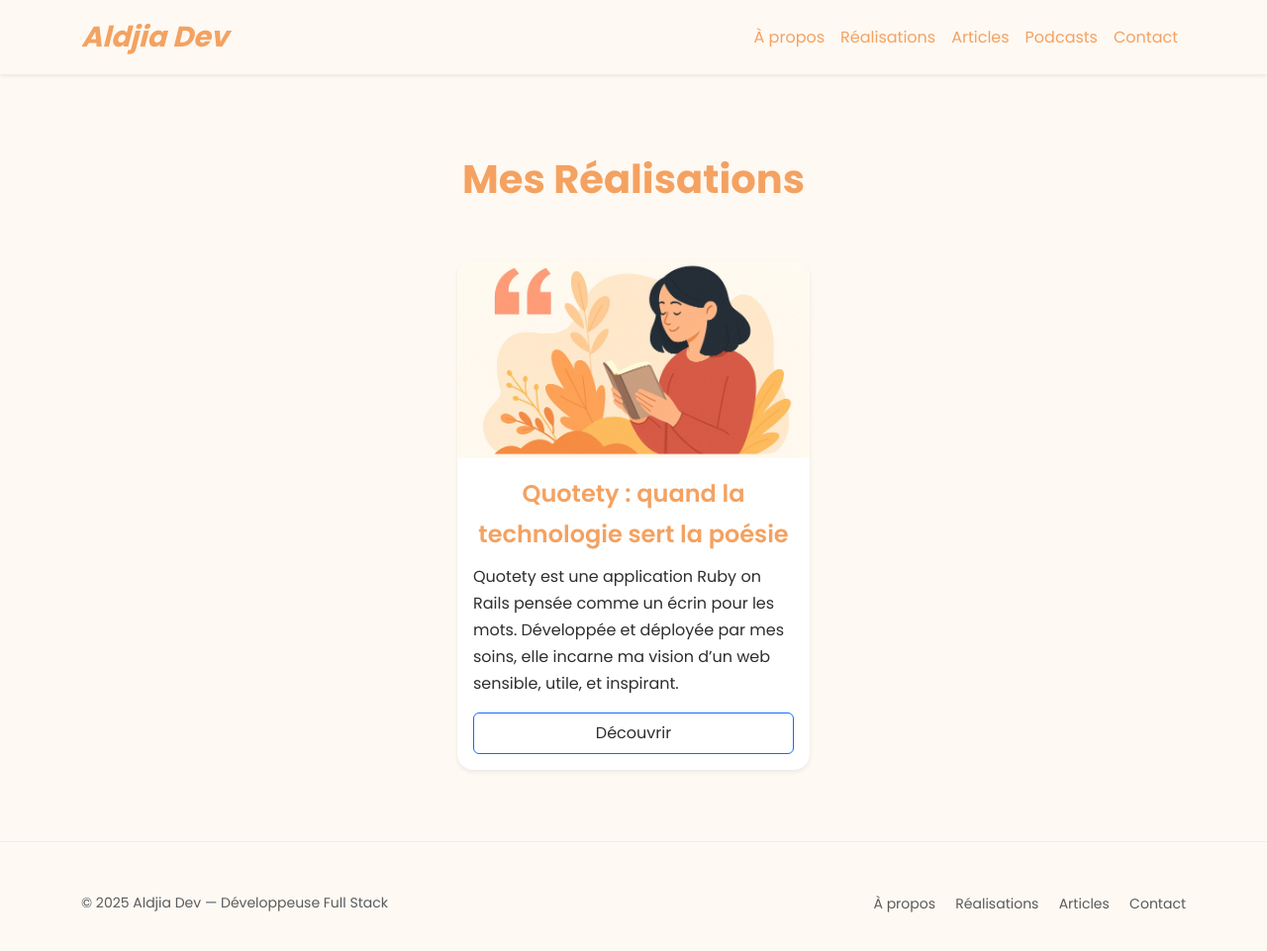
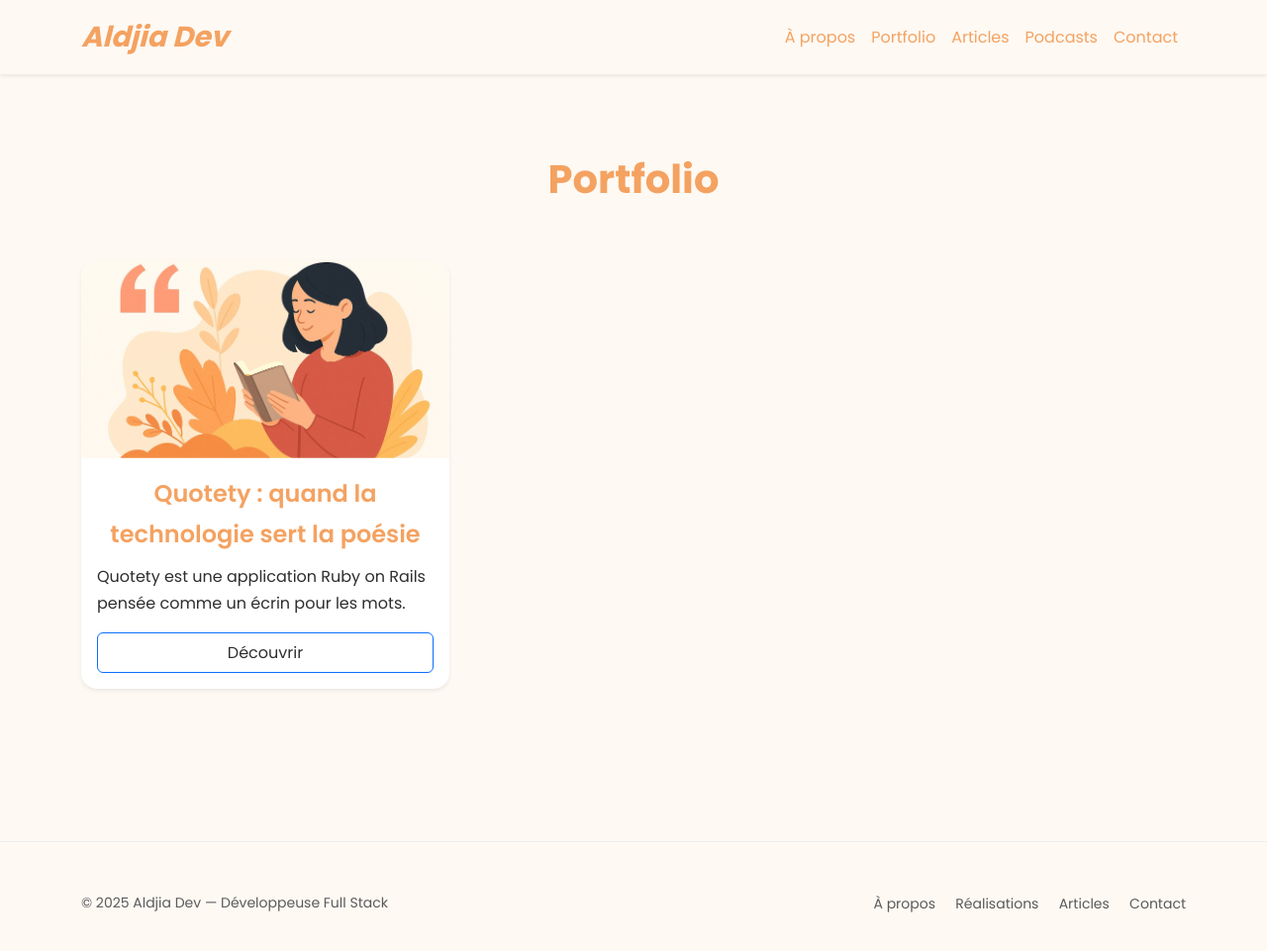
Before and after one commit to AldjiaDev/aldjia.dev, a Jekyll site: the page built from realisations.html, in a window 1280 px wide and 974 px high. Shown: the top 961 px of the window at 99% size. Built offline with Jekyll 4.4.1, drawn with Linux system fonts in a browser that asks for light colours.

Commit message:
Update portfolio cards to support external project links (Quotety)

```diff
--- a/_layouts/default.html
+++ b/_layouts/default.html
@@ -77,7 +77,7 @@
       <div class="collapse navbar-collapse" id="navbarNav">
         <ul class="navbar-nav ms-auto">
           <li class="nav-item"><a class="nav-link" href="/about" style="color: var(--primary);">À propos</a></li>
-          <li class="nav-item"><a class="nav-link" href="/realisations" style="color: var(--primary);">Réalisations</a></li>
+          <li class="nav-item"><a class="nav-link" href="/realisations" style="color: var(--primary);">Portfolio</a></li>
           <li class="nav-item"><a class="nav-link" href="/blog" style="color: var(--primary);">Articles</a></li>
           <li class="nav-item"><a class="nav-link" href="/podcasts" style="color: var(--primary);">Podcasts</a></li>
           <li class="nav-item"><a class="nav-link" href="/contact" style="color: var(--primary);">Contact</a></li>
--- a/_realisations/2025-06-12-quotety.md
+++ b/_realisations/2025-06-12-quotety.md
@@ -1,69 +1,9 @@
 ---
-layout: post
 title: "Quotety : quand la technologie sert la poésie"
 date: 2025-06-12
-categories: [realisations]
+categories: [portfolio]
 tags: [Ruby, Rails, Bootstrap, Heroku, Projet personnel, UX, Citations]
-description: "Quotety est une application Ruby on Rails pensée comme un écrin pour les mots. Développée et déployée par mes soins, elle incarne ma vision d’un web sensible, utile, et inspirant."
+description: "Quotety est une application Ruby on Rails pensée comme un écrin pour les mots."
 image: /assets/images/quotety.jpg
+external_url: "https://quotety.aldjia.dev/"
 ---
-
-## Quotety : quand la technologie sert la poésie
-
-Il y a des projets que l’on code avec les doigts. Et d’autres, que l’on code avec l’âme.
-**Quotety** appartient à cette deuxième catégorie.
-
-Créé par mes soins, [**quotety.aldjia.dev**](https://quotety.aldjia.dev) est une plateforme où les mots des penseur·euses d’hier et d’aujourd’hui trouvent une nouvelle résonance.
-Un lieu où l’on explore, partage, et savoure l’art de la citation comme une respiration dans le tumulte numérique.
-
-<p style="text-align:center; margin-bottom: 2rem;">
-  <img src="/assets/images/quotety.jpg" alt="Aperçu du site Quotety" style="max-width: 100%; border-radius: 10px;">
-</p>
-
-
-## Une application Ruby on Rails, pensée comme une œuvre
-
-Sous sa surface apaisante, **Quotety** est un projet technique ambitieux :
-
-- Développé avec **Ruby on Rails**
-- Stylisé avec **Bootstrap**, dans une charte douce et contemporaine
-- Déployé sur **Heroku**, relié à mon domaine : `quotety.aldjia.dev`
-- Interface d’administration sécurisée (CRUD complet pour auteurs, catégories, citations)
-- Une architecture **scalable** et **maintenable**, pensée pour évoluer sereinement
-
-Chaque détail backend — **authentification, pagination, contrôleurs personnalisés** — a été conçu ligne par ligne, avec soin et test.
-
-
-## Côté utilisateur·ice : un espace d’inspiration
-
-L’expérience utilisateur a été au cœur de la conception :
-
-- Moteur de recherche intelligent
-- Pages auteurs filtrables et enrichies
-- Fonction “ajouter aux favoris”
-- UX mobile-first avec navigation fluide
-
-Chaque interaction a été pensée pour valoriser le **contenu** avant tout.
-
-
-## Une mise en production assumée
-
-Quotety est mon **premier projet personnel en ligne**, **100% fonctionnel** et **auto-hébergé**.
-Il marque une étape importante de mon parcours : celle de passer de l’apprentissage à la réalisation concrète.
-
-
-## Pourquoi Quotety ?
-
-Parce que parfois, **une seule phrase** peut **rallumer quelque chose en nous**.
-Parce que les mots des autres peuvent devenir **notre force**.
-
-Ce projet est un hommage :
-
-- Aux auteur·ices qui m’inspirent
-- Aux technologies libres qui me donnent un terrain d’expression
-- Et à toutes celles et ceux qui cherchent dans une citation un peu de lumière
-
-
-## 🔗 Explorer Quotety
-
-👉 [Découvrir le projet](https://quotety.aldjia.dev)
--- a/index.html
+++ b/index.html
@@ -50,9 +50,9 @@
       <div class="card h-100 border-0 shadow-sm rounded-4 overflow-hidden">
         <img src="/assets/images/projet.jpeg" class="card-img-top" style="object-fit: cover; height: 200px;" alt="Réalisations">
         <div class="card-body">
-          <h5 class="card-title" style="color: var(--primary);">Mes projets</h5>
-          <p class="card-text">Rails, UX, accessibilité. Mes projets sont concrets et publiés.</p>
-          <a href="/realisations" class="btn btn-outline-primary mt-2">Voir les projets</a>
+          <h5 class="card-title" style="color: var(--primary);">Portfolio</h5>
+          <p class="card-text">Mes projets sont concrets et publiés.</p>
+          <a href="/realisations" class="btn btn-outline-primary mt-2">Voir mon portfolio</a>
         </div>
       </div>
     </div>
--- a/realisations.html
+++ b/realisations.html
@@ -1,19 +1,19 @@
 ---
 layout: default
-title: Mes Réalisations
+title: realisations
 ---
 
 <section class="container py-5">
-  <h1 class="text-center mb-5">Mes Réalisations</h1>
+  <h1 class="text-center mb-5">Portfolio</h1>
 
-  <div class="row g-4 justify-content-center">
     {% for projet in site.realisations %}
+      {% assign lien = projet.external_url | default: projet.url %}
       <div class="col-md-6 col-lg-4 d-flex">
         {% include card.html
           title=projet.title
           description=projet.description
           image=projet.image
-          url=projet.url %}
+          url=lien %}
       </div>
     {% endfor %}
   </div>
```
